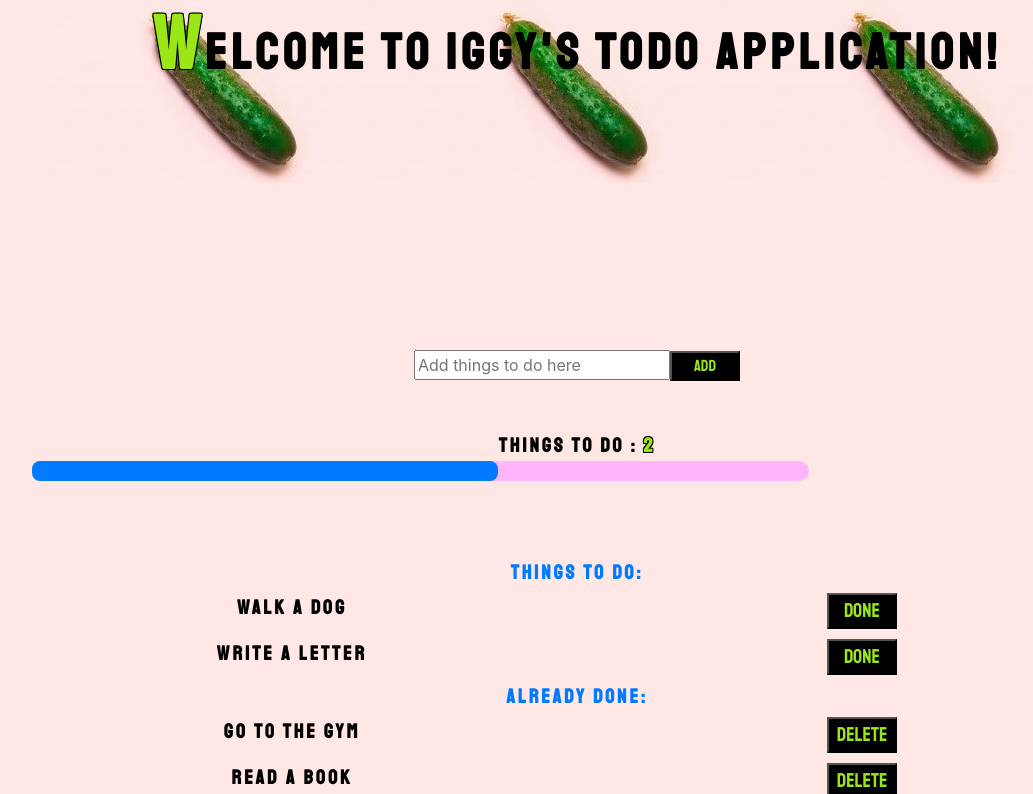
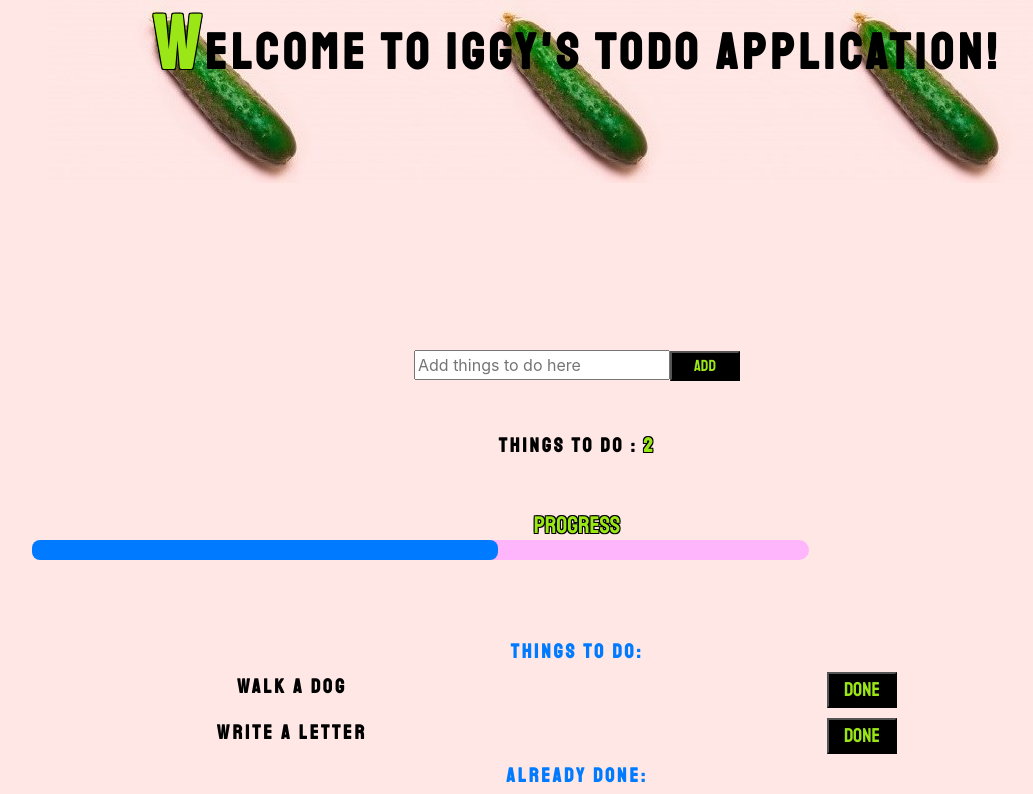
Before and after one commit to iggy-pigy/ToDo-app-frontend, a React (Create React App) app: page / in a window 1280 px wide. Shown: the top 794 px of the page, without its empty margins (63-1096 px from the left). Built offline with nearby package versions, Linux system fonts and the light colour scheme.

Commit message:
Added  deleteTask and addNewTask function

```diff
--- a/src/AddTasks.js
+++ b/src/AddTasks.js
@@ -1,28 +1,37 @@
-import React from "react"
+import React from "react";
 import "./AddTasks.css";
 
-
-
 class AddTasks extends React.Component {
-   state= {
-      task: "",
+  state = {
+    task: ""
   };
 
-    updateTask = (event) => {
+  updateTask = event => {
     this.setState({
       task: event.target.value
     });
   };
 
+  addTask = () => {
+    const filteredTask = this.state.task.filter(t => {
+      return t.length > 0;
+    });
+    this.props.addNewTaskFunc(filteredTask);
+  };
+
   render() {
     return (
       <div className="tasks">
-                <input type="text" onChange={this.updateTask} value={this.state.task} placeholder="Add things to do here" />
-                <button>Add</button>
+        <input
+          type="text"
+          onChange={this.updateTask}
+          value={this.state.task}
+          placeholder="Add things to do here"
+        />
+        <button onClick={this.addTask}>Add</button>
       </div>
     );
   }
 }
 
-
 export default AddTasks;
--- a/src/App.js
+++ b/src/App.js
@@ -1,14 +1,14 @@
-import React from 'react';
+import React from "react";
+import uuid from "uuid/v4";
 import Header from "./Header";
 import AddTasks from "./AddTasks";
 import RemainingTasks from "./RemainingTasks";
-import ProgressBar from './ProgressBar';
+import ProgressBar from "./ProgressBar";
 import Tasks from "./Tasks";
 import Notes from "./Notes";
 import Gherkin from "./Gherkin";
 
-
-import './App.css';
+import "./App.css";
 
 class App extends React.Component {
   state = {
@@ -16,30 +16,55 @@ class App extends React.Component {
       {
         task: "Walk a dog",
         done: false,
-        id: 1,
+        id: uuid()
       },
       {
         task: "Go to the gym",
         done: true,
-        id: 2,
+        id: uuid()
       },
       {
         task: "Read a book",
         done: true,
-        id: 3,
+        id: uuid()
       },
       {
         task: "Water plants",
         done: true,
-        id: 4,
+        id: uuid()
       },
       {
         task: "Write a letter",
         done: false,
-        id: 5,
-      },
-    ],
-  }
+        id: uuid()
+      }
+    ]
+  };
+
+  deleteTask = id => {
+    const filteredTasks = this.state.taskList.filter(task => {
+      return task.id !== id;
+    });
+
+    this.setState({
+      taskList: filteredTasks
+    });
+  };
+
+  addNewTask = task => {
+    const newTask = {
+      task: task,
+      done: false,
+      id: uuid()
+    };
+    const copy = this.state.taskList.slice();
+    copy.push(newTask);
+
+    this.setState({
+      taskList: copy
+    });
+  };
+
   render() {
     const thingsToDo = this.state.taskList.filter(task => {
       return task.done === false;
@@ -49,16 +74,20 @@ class App extends React.Component {
       return task.done === true;
     });
 
-
     return (
       <div className="App">
         <div className="container">
           <Header />
           <AddTasks />
           <RemainingTasks count={thingsToDo.length} />
-          <ProgressBar percentage={(thingsDone.length * 100) / (thingsDone.length + thingsToDo.length)} />
+          <ProgressBar
+            percentage={
+              (thingsDone.length * 100) /
+              (thingsDone.length + thingsToDo.length)
+            }
+          />
           <h2>Things to do: </h2>
-          {thingsToDo.map((taskList) => {
+          {thingsToDo.map(taskList => {
             return (
               <Tasks
                 key={taskList.id}
@@ -68,7 +97,7 @@ class App extends React.Component {
             );
           })}
           <h2>Already done: </h2>
-          {thingsDone.map((taskList) => {
+          {thingsDone.map(taskList => {
             return (
               <Tasks
                 key={taskList.id}
@@ -85,5 +114,4 @@ class App extends React.Component {
   }
 }
 
-
 export default App;
--- a/src/ProgressBar.js
+++ b/src/ProgressBar.js
@@ -1,29 +1,31 @@
 import React from "react";
 import styled from "styled-components";
-
 
 const Track = styled.div`
   max-width: 70%;
   width: 1000px;
   height: 20px;
-background-color: #FFB5FC;
+  background-color: #ffb5fc;
   border-radius: 10px;
   margin: 0px 10px 80px 10px;
-`
+`;
 
 const ProgressInTracker = styled.div`
   width: ${props => props.percentage}%;
   height: 100%;
-background-color: #007BFF;
+  background-color: #007bff;
   border-radius: 8px;
-`
+`;
 
 class ProgressBar extends React.Component {
   render() {
     return (
+      <dv>
+        <h4>Progress</h4>
         <Track className="track">
           <ProgressInTracker percentage={this.props.percentage} />
         </Track>
+      </dv>
     );
   }
 }
```
Lines whose indentation alone changed are shown as unchanged.
